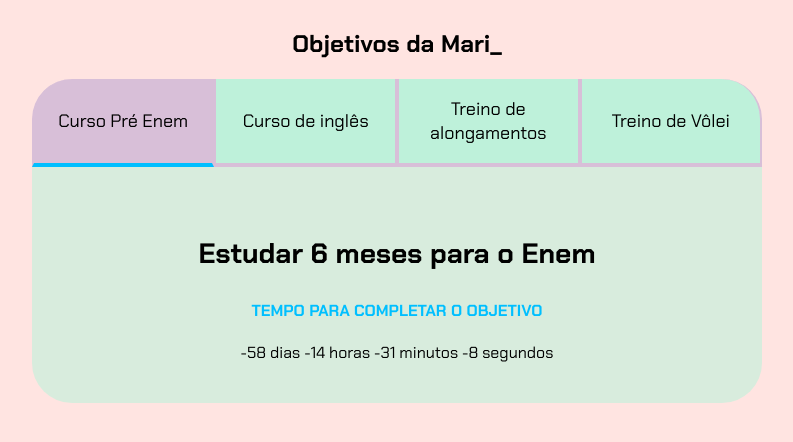
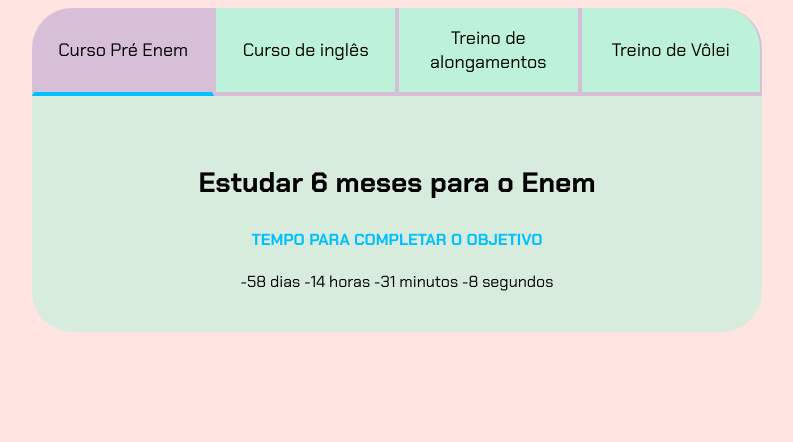
Before and after one commit to lymarizinha/teste, a plain HTML site: page index.html in a window 1280 px wide. Shown: the whole page, without its empty margins (243-1036 px from the left). Drawn offline with Linux system fonts and the light colour scheme.

Commit message:
Update index.html

```diff
--- a/index.html
+++ b/index.html
@@ -4,13 +4,11 @@
 <head>
     <meta charset="UTF-8">
     <meta name="viewport" content="width=device-width, initial-scale=1.0">
-    <title>Meus objetivos do ano</title>
     <link rel="stylesheet" href="style.css">
 </head>
 
 <body>
     <section class="conteudo-principal">
-        <h2 class="titulo-principal">Objetivos da Mari<span>_</span></h2>
         <div class="conteudo">
             <div class="botoes">
                 <button class="botao ativo">Curso Pré Enem</button>
```
